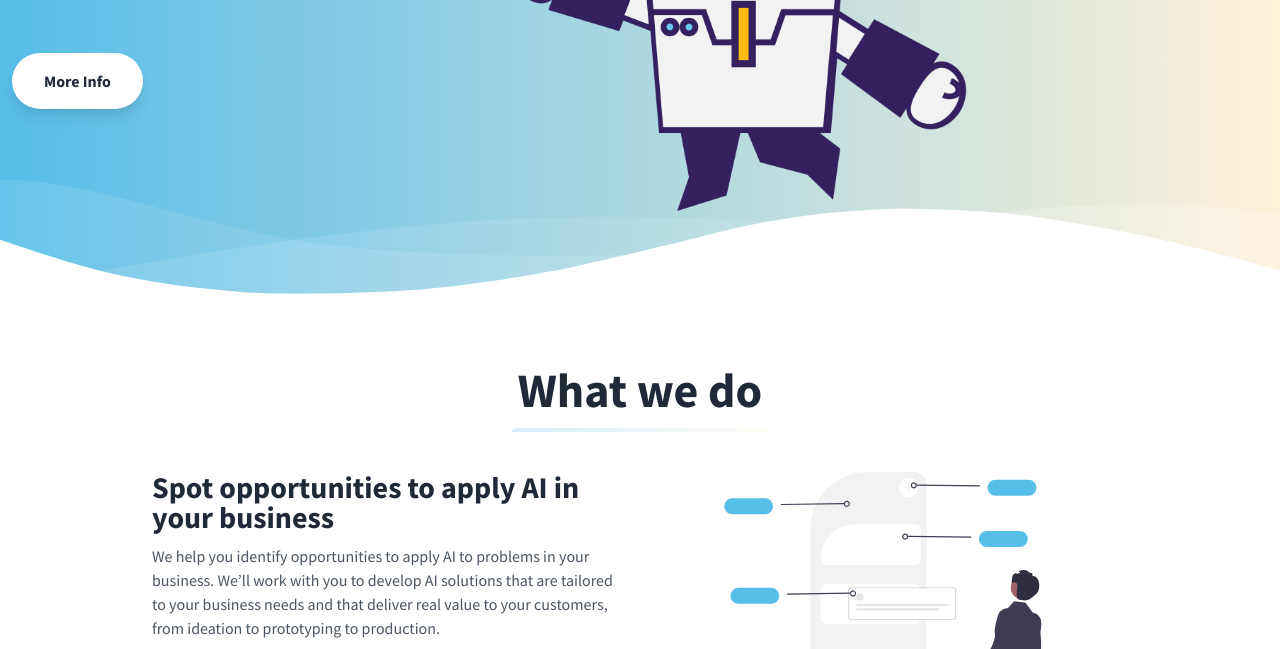
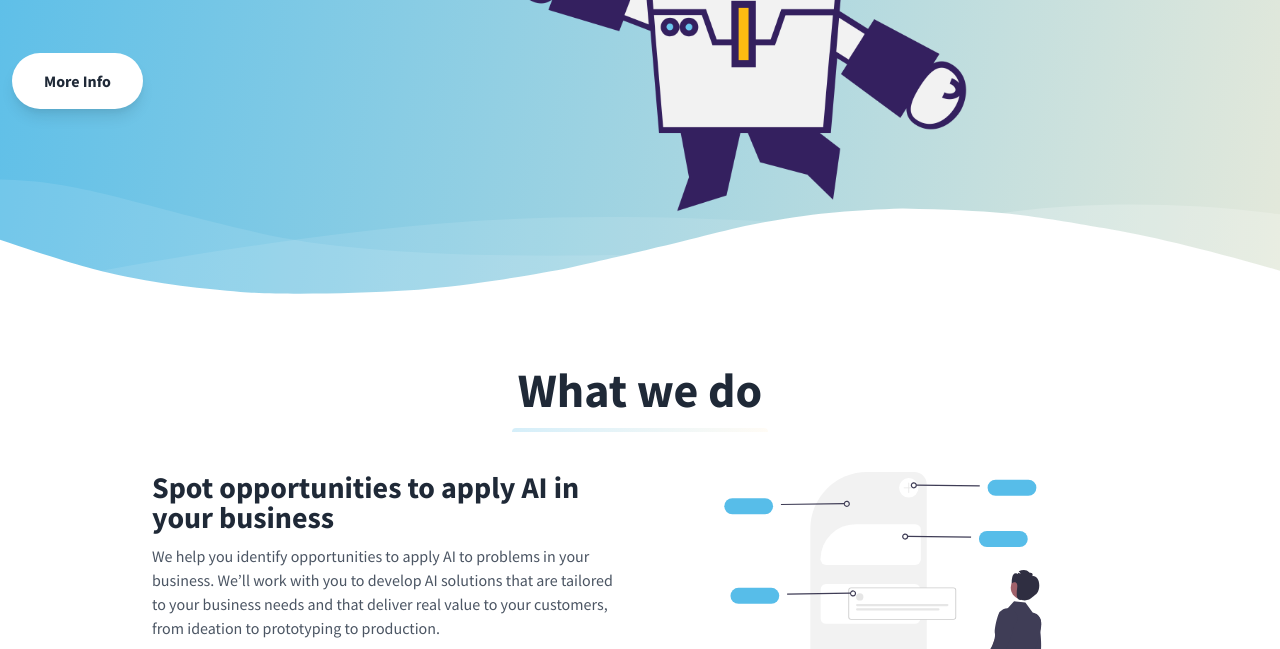
Before and after one commit to Maris-AI/maris-ai.github.io, a plain HTML site: page index.html in a window 1280 px wide. Shown: the part 451-1100 px from the top of the page. Drawn offline with nearby package versions, Linux system fonts and the light colour scheme.

Commit message:
minor style update

```diff
--- a/index.html
+++ b/index.html
@@ -17,7 +17,7 @@
       <!-- Define your gradient here - use online tools to find a gradient matching your branding-->
       <style>
          .gradient {
-         background: linear-gradient(90deg, #57bde9 0%, #fff1d8 100%);
+         background: linear-gradient(100deg, #57bde9 0%, #fff1d8 100%);
          }
       </style>
    </head>
```
